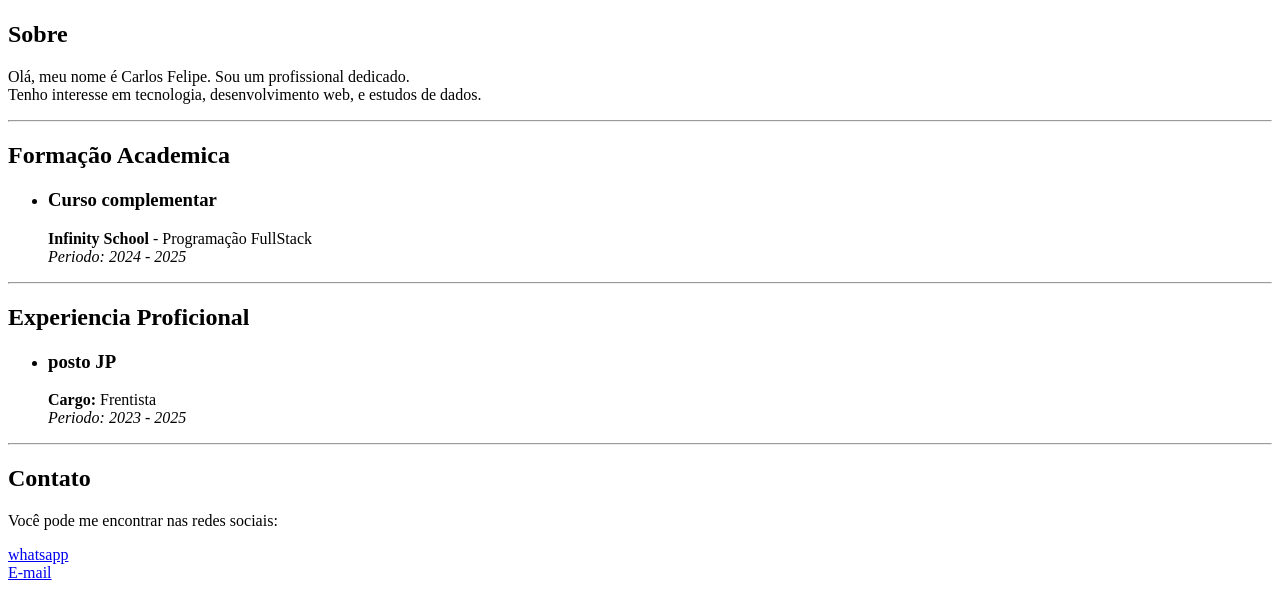
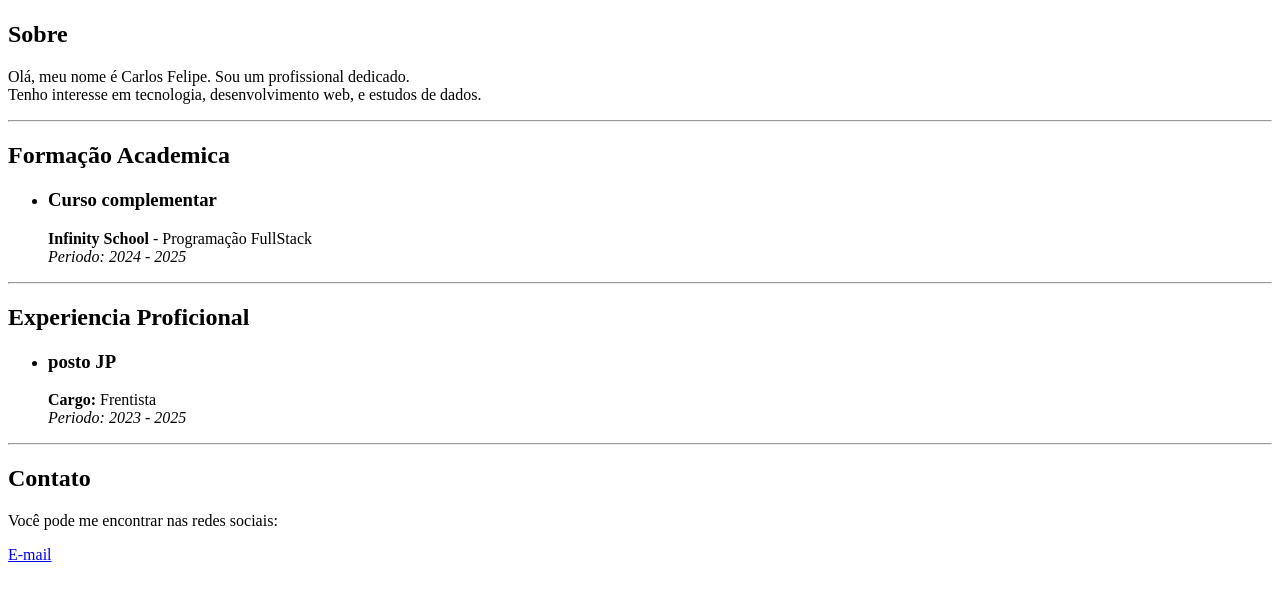
Before and after one commit to Carlosfelipe21/Atividades.HTML, a plain HTML site: page index.htm in a window 1280 px wide. Shown: the part 229-819 px from the top of the page. Drawn offline with Linux system fonts and the light colour scheme.

Commit message:
Update index.htm

```diff
--- a/index.htm
+++ b/index.htm
@@ -40,7 +40,6 @@
 
     <h2>Contato</h2>
     <p>Você pode me encontrar nas redes sociais:</p>
-    <a href="https://web.whatsapp.com/">whatsapp</a> <br>
     <a href="https://mail.google.com/mail/u/1/#inbox">E-mail</a>
 </body>
 </html>
```
